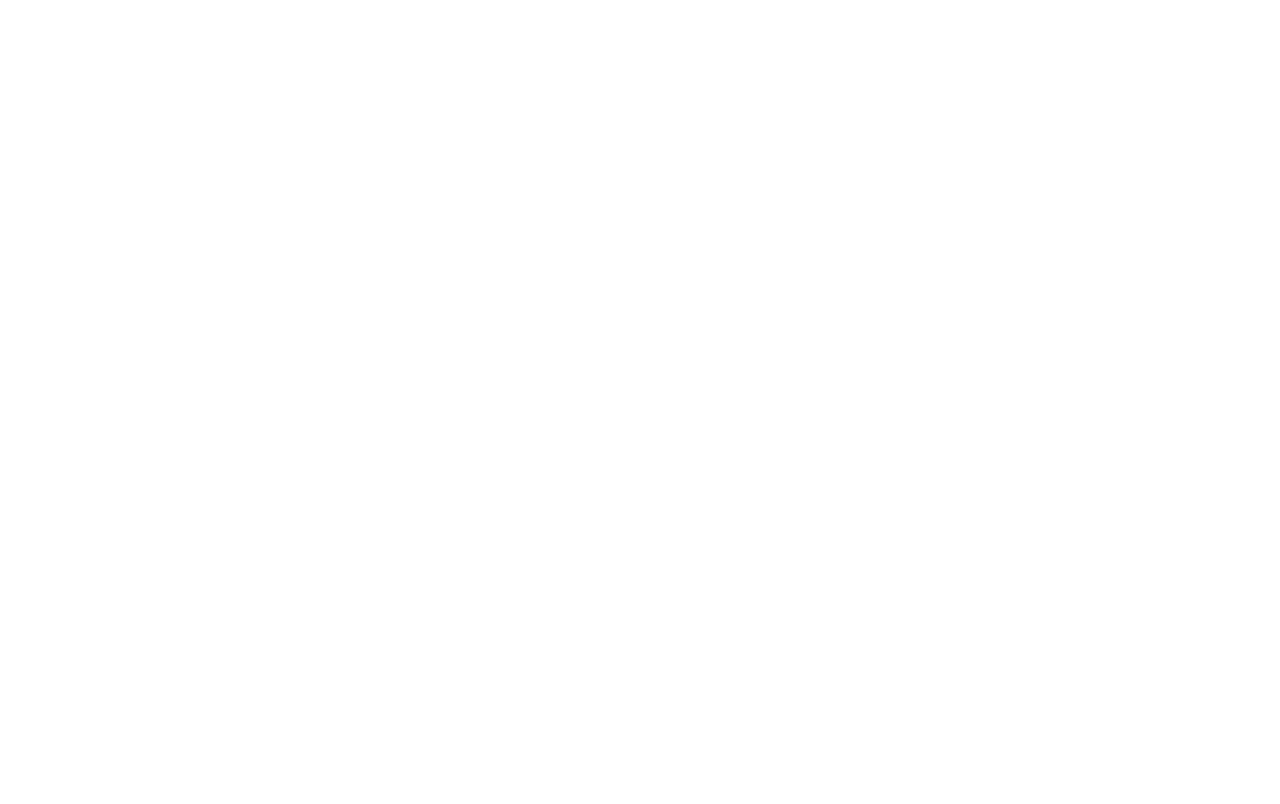
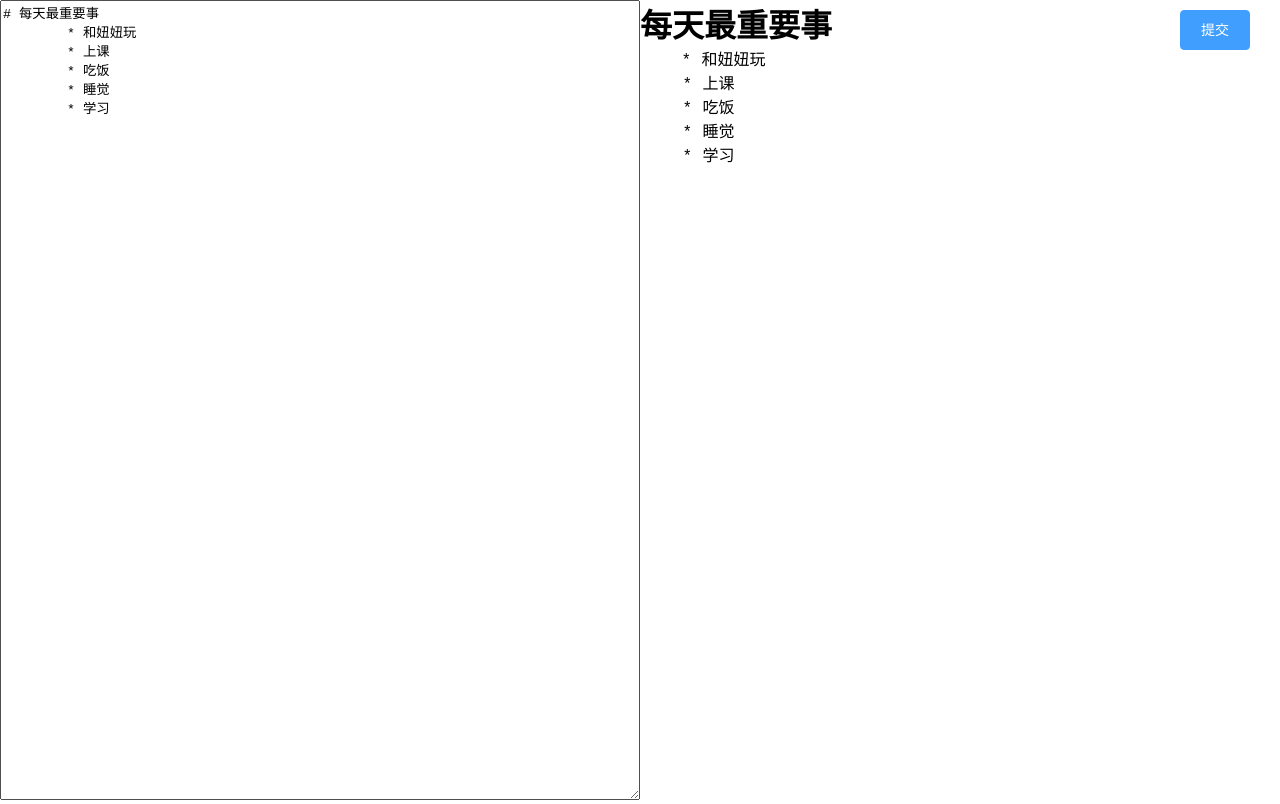
Before and after one commit to zxlzl/prac-item, a Nuxt app in the folder front/: page /editor/new in a window 1280 px wide. Before the commit this address had no page. Built offline with nearby package versions, Linux system fonts and the light colour scheme.

Commit message:
markdown编辑器

```diff
--- /dev/null
+++ b/front/pages/editor/new.vue
@@ -0,0 +1,80 @@
+<template>
+  <div>
+    <div class="write-btn">
+      <el-button @click="submit" type="primary">提交</el-button>
+    </div>
+    <el-row>
+      <el-col :span="12">
+        <!-- markdown编辑器的基本操作 -->
+        <textarea ref="editor" class="md-editor" :value="content" @input="update"></textarea>
+      </el-col>
+      <el-col :span="12">
+        <div class="markdown-body" v-html="compiledContent"></div>
+      </el-col>
+    </el-row>
+  </div>
+</template>
+
+<script>
+import marked from "marked";
+export default {
+  data() {
+    return {
+      content: `# 每天最重要事
+        * 和妞妞玩
+        * 上课
+        * 吃饭
+        * 睡觉
+        * 学习
+        `,
+    };
+  },
+  computed: {
+    compiledContent() {
+      return marked(this.content, {});
+    },
+  },
+  mounted() {
+    this.timer = null;
+    this.bindEvents();
+  },
+  methods: {
+    bindEvents() {
+      this.$refs.editor.addEventListener("paste", async (e) => {
+        const file = e.clipboardData.files;
+        console.log(file);
+        // 直接上传
+      });
+
+      this.$refs.editor.addEventListener("drop", async (e) => {
+        const file = e.dataTransfer.files
+        console.log(file);
+        // @todo
+        // 文件上传
+        e.preventDefault()
+      });
+    },
+    update(e) {
+      clearTimeout(this.timer);
+      this.timer = setTimeout(() => {
+        this.content = e.target.value;
+      }, 350);
+    },
+    submit() {},
+  },
+};
+</script>
+
+<style scoped>
+.md-editor {
+  width: 100%;
+  height: 100vh;
+  outline: none;
+}
+.write-btn {
+  position: fixed;
+  z-index: 100;
+  right: 30px;
+  top: 10px;
+}
+</style>
```
